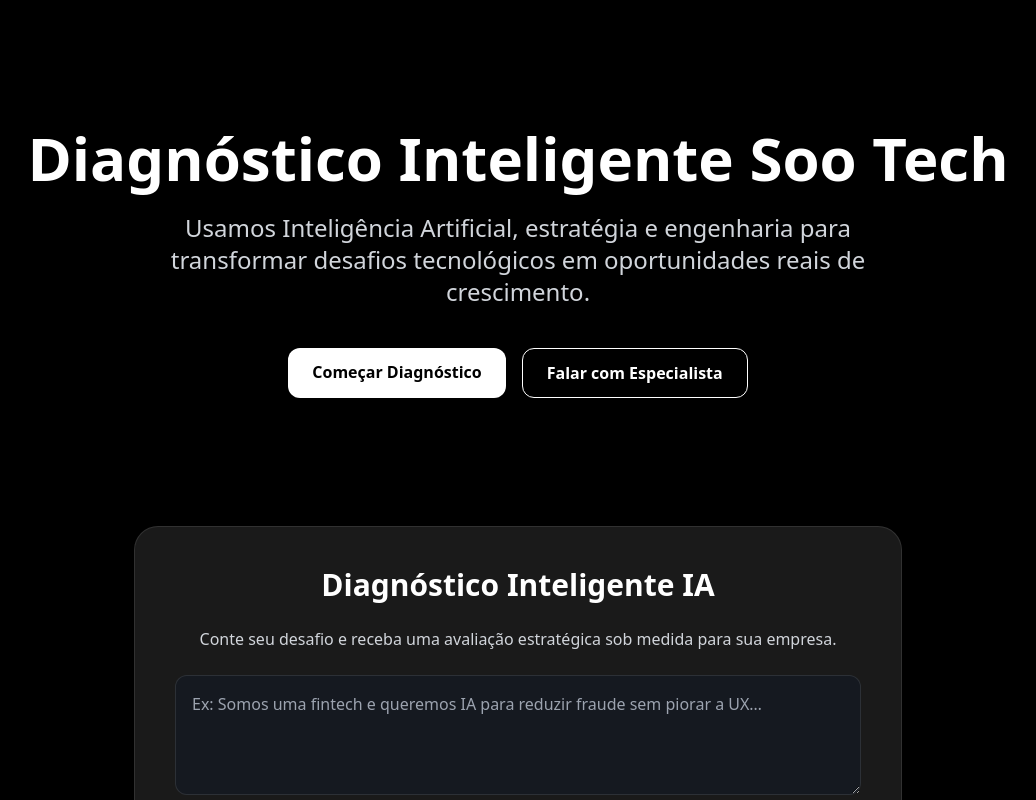
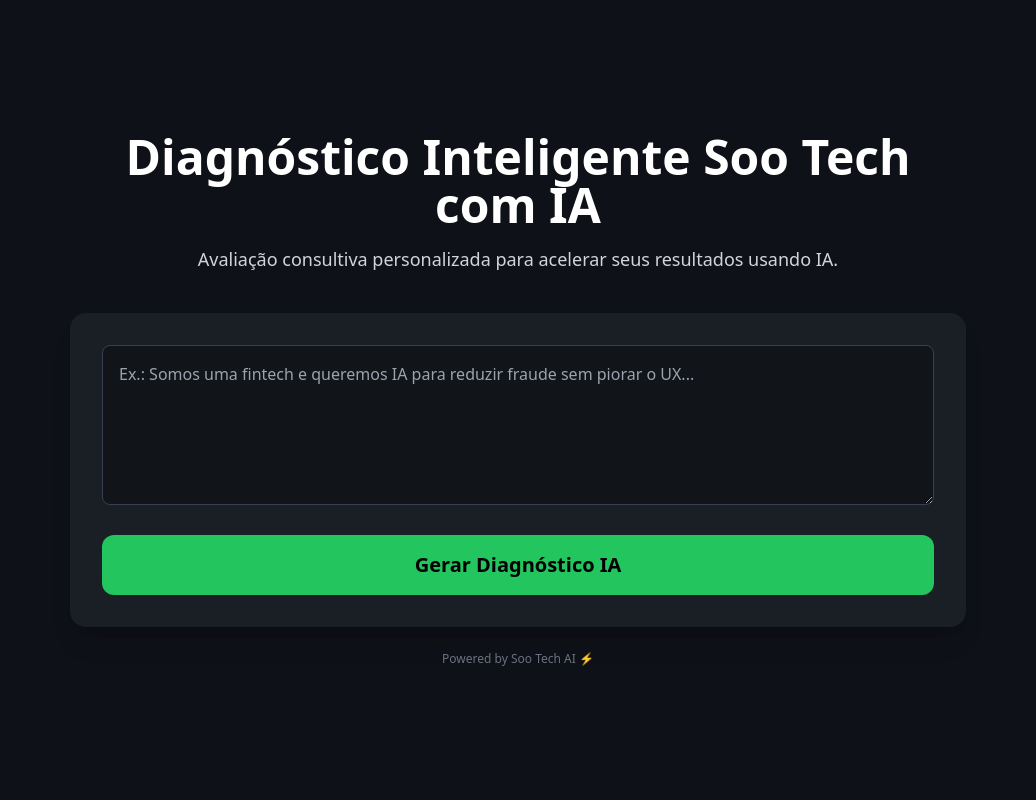
Before and after one commit to ghcastellano/soo-tech-sandbox-updated, a Next.js app: page / in a window 1280 px wide. Shown: the top 800 px of the page, without its empty margins (122-1158 px from the left). Built offline with nearby package versions, Linux system fonts and the light colour scheme.

Commit message:
Update page.tsx

```diff
--- a/app/page.tsx
+++ b/app/page.tsx
@@ -1,41 +1,83 @@
+"use client";
+import { useState } from "react";
 import DiagnosticoInteligente from "@/components/DiagnosticoInteligente";
 
 export default function Home() {
+  const [descricao, setDescricao] = useState("");
+  const [loading, setLoading] = useState(false);
+  const [resultado, setResultado] = useState("");
+
+  async function gerar() {
+    if (!descricao.trim()) return;
+    setLoading(true);
+    setResultado("");
+
+    try {
+      const res = await fetch("/api/diagnostico", {
+        method: "POST",
+        body: JSON.stringify({ descricao }),
+        headers: { "Content-Type": "application/json" }
+      });
+
+      const reader = res.body!.getReader();
+      const decoder = new TextDecoder();
+
+      while (true) {
+        const { done, value } = await reader.read();
+        if (done) break;
+        setResultado(prev => prev + decoder.decode(value));
+      }
+    } catch (error) {
+      console.error(error);
+    }
+
+    setLoading(false);
+  }
+
   return (
-    <main className="min-h-screen w-full bg-black text-white flex flex-col">
-      <section className="flex flex-col items-center justify-center py-32 px-8 text-center">
-        <h1 className="text-4xl md:text-6xl font-bold mb-6">
-          Diagnóstico Inteligente Soo Tech
+    <main className="min-h-screen bg-[#0E1117] text-white flex flex-col items-center justify-center px-4">
+      <div className="max-w-4xl w-full text-center mb-10">
+        <h1 className="text-4xl md:text-5xl font-bold">
+          Diagnóstico Inteligente Soo Tech com IA
         </h1>
+        <p className="text-gray-300 mt-4 text-lg">
+          Avaliação consultiva personalizada para acelerar seus resultados usando IA.
+        </p>
+      </div>
 
-        <p className="text-lg md:text-2xl text-gray-300 max-w-3xl mb-10">
-          Usamos Inteligência Artificial, estratégia e engenharia para transformar
-          desafios tecnológicos em oportunidades reais de crescimento.
-        </p>
+      <div className="bg-[#1A1F26] max-w-4xl w-full p-8 rounded-2xl shadow-xl">
+        <textarea
+          className="w-full h-40 p-4 rounded-lg bg-[#111418] text-white outline-none border border-gray-700 focus:border-green-500 transition-all"
+          placeholder="Ex.: Somos uma fintech e queremos IA para reduzir fraude sem piorar o UX..."
+          value={descricao}
+          onChange={(e) => setDescricao(e.target.value)}
+        />
 
-        <div className="flex gap-4">
-          <a
-            href="#diag"
-            className="bg-white text-black font-semibold px-6 py-3 rounded-xl hover:bg-gray-200 transition"
-          >
-            Começar Diagnóstico
-          </a>
+        <button
+          onClick={gerar}
+          disabled={loading}
+          className="mt-6 w-full py-4 rounded-xl text-xl font-semibold bg-green-500 text-black
+                     hover:bg-green-400 disabled:bg-gray-700 disabled:text-gray-400 transition-all"
+        >
+          {loading ? "Gerando Diagnóstico…" : "Gerar Diagnóstico IA"}
+        </button>
 
-          <a
-            href="https://wa.me/5511976970021?text=Quero%20um%20diagn%C3%B3stico%20de%20IA"
-            target="_blank"
-            className="border border-white font-semibold px-6 py-3 rounded-xl hover:bg-white hover:text-black transition"
-          >
-            Falar com Especialista
-          </a>
-        </div>
-      </section>
+        {loading && (
+          <p className="text-center mt-4 text-green-400 animate-pulse">
+            📡 Analisando sua oportunidade…
+          </p>
+        )}
 
-      <section id="diag" className="flex justify-center items-start pb-32 px-4">
-        <div className="max-w-3xl w-full">
-          <DiagnosticoInteligente />
-        </div>
-      </section>
+        {resultado && (
+          <div className="mt-8 bg-black/20 p-6 rounded-lg border border-gray-700 text-left whitespace-pre-wrap">
+            {resultado}
+          </div>
+        )}
+      </div>
+
+      <div className="text-gray-500 text-xs mt-6">
+        Powered by Soo Tech AI ⚡
+      </div>
     </main>
   );
 }
```
